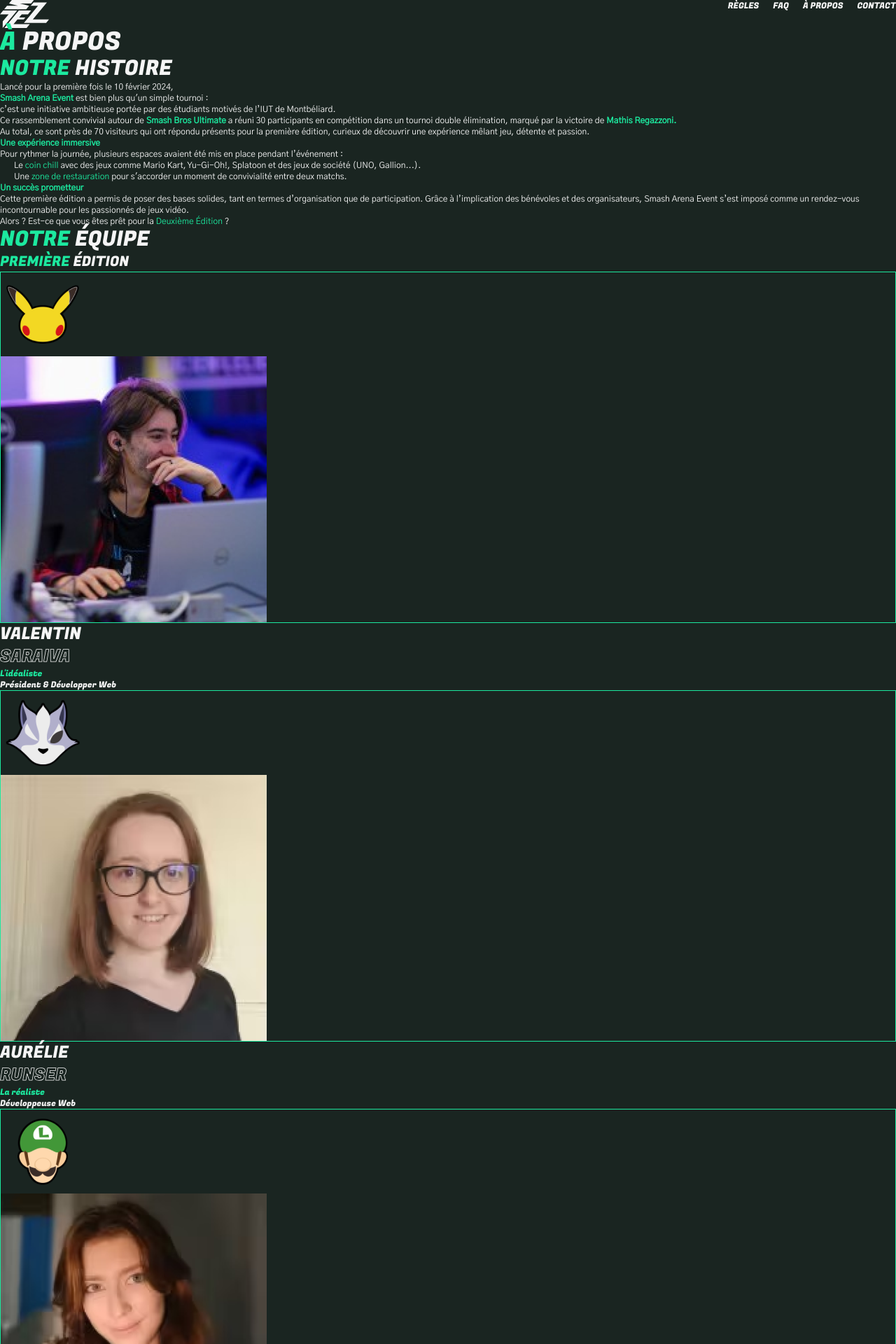
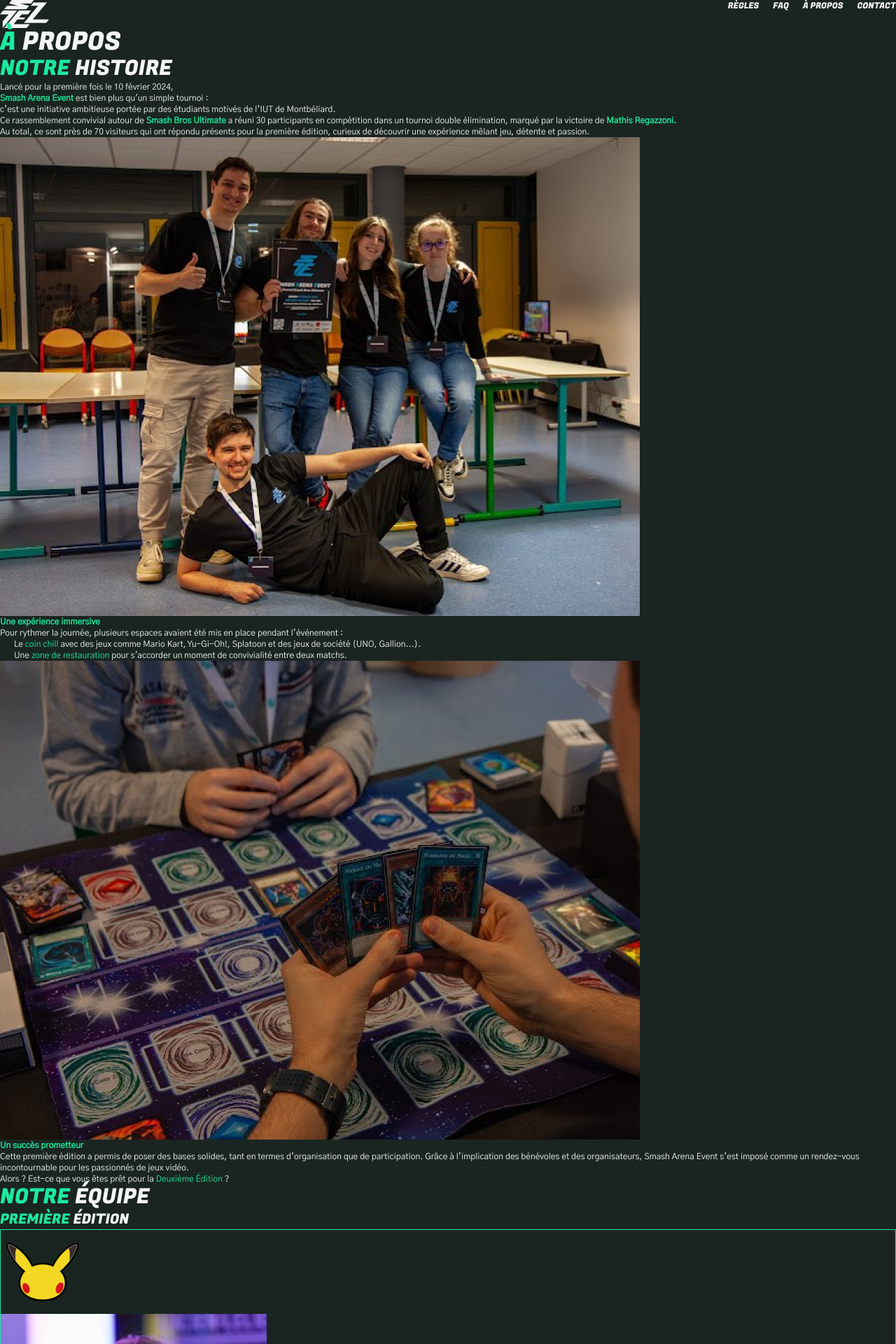
Before and after one commit to SmashArenaEvent/site_vitrine_SAE_2025, a Vue app: page /aPropos in a window 1280 px wide. Shown: the top 1920 px of the page at 70% size. Built offline with nearby package versions, Linux system fonts and the light colour scheme.

Commit message:
Ajouts des images non optimiser page A propos et 404

```diff
--- a/src/pages/[...404].vue
+++ b/src/pages/[...404].vue
@@ -5,7 +5,7 @@
 <template>
     <h1 class="font-fugaz-one uppercase text-4xl text-center"><span class="text-Tonic">E</span>rreur <span class="text-Tonic">404</span></h1>
     <p class="text-center">Même Donkey Kong n’a su retrouver la page.<br/>Celle-ci doit être actuellement introuvable.</p>
-    <!--Image-->
+    <img src="/src/components/img/DonkeyKong404.png">
     <RouterLink to="/">
         <button class="bg-Tonic">
             <p class="font-fugaz-one uppercase text-Noir">Retourner à l'accueil</p>
--- a/src/pages/aPropos.vue
+++ b/src/pages/aPropos.vue
@@ -12,12 +12,12 @@
         <p>Lancé pour la première fois le 10 février 2024,<br/><span class="text-Tonic font-bold">Smash Arena Event</span> est bien plus qu'un simple tournoi :<br/>c’est une initiative ambitieuse portée par des étudiants motivés de l’IUT de Montbéliard.</p>
         <p>Ce rassemblement convivial autour de <span class="text-Tonic font-bold">Smash Bros Ultimate</span> a réuni 30 participants en compétition dans un tournoi double élimination, marqué par la victoire de <span class="text-Tonic font-bold">Mathis Regazzoni.</span></p>
         <p>Au total, ce sont près de 70 visiteurs qui ont répondu présents pour la première édition, curieux de découvrir une expérience mêlant jeu, détente et passion.</p>
-        <!--Image-->
+        <img src="/src/components/img/TeamPremiereEdition.png">
         <h3 class="text-Tonic font-bold">Une expérience immersive</h3>
         <p>Pour rythmer la journée, plusieurs espaces avaient été mis en place pendant l’événement :</p>
         <p class="indent-5">Le <span class="text-Tonic">coin chill</span> avec des jeux comme Mario Kart, Yu-Gi-Oh!, Splatoon et des jeux de société (UNO, Gallion...).</p>
         <p class="indent-5">Une <span class="text-Tonic">zone de restauration</span> pour s'accorder un moment de convivialité entre deux matchs. </p>
-        <!--Image-->
+        <img src="/src/components/img/CardParty.png">
         <h3 class="text-Tonic font-bold">Un succès prometteur</h3>
         <p>Cette première édition a permis de poser des bases solides, tant en termes d’organisation que de participation. Grâce à l’implication des bénévoles et des organisateurs, Smash Arena Event s’est imposé comme un rendez-vous incontournable pour les passionnés de jeux vidéo.</p>
         <p>Alors ? Est-ce que vous êtes prêt pour la <span class="text-Tonic">Deuxième Édition</span> ?</p>
```
